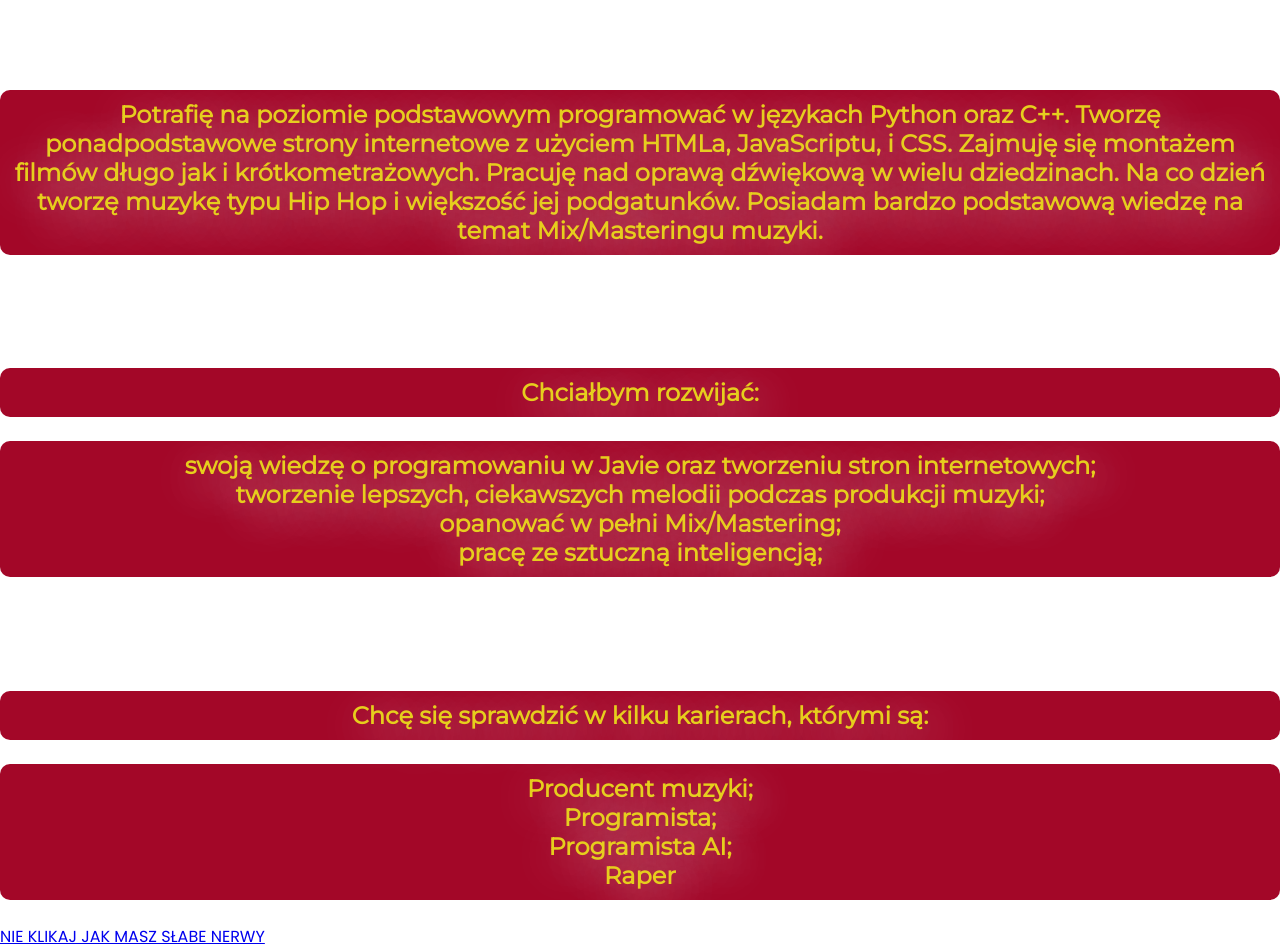
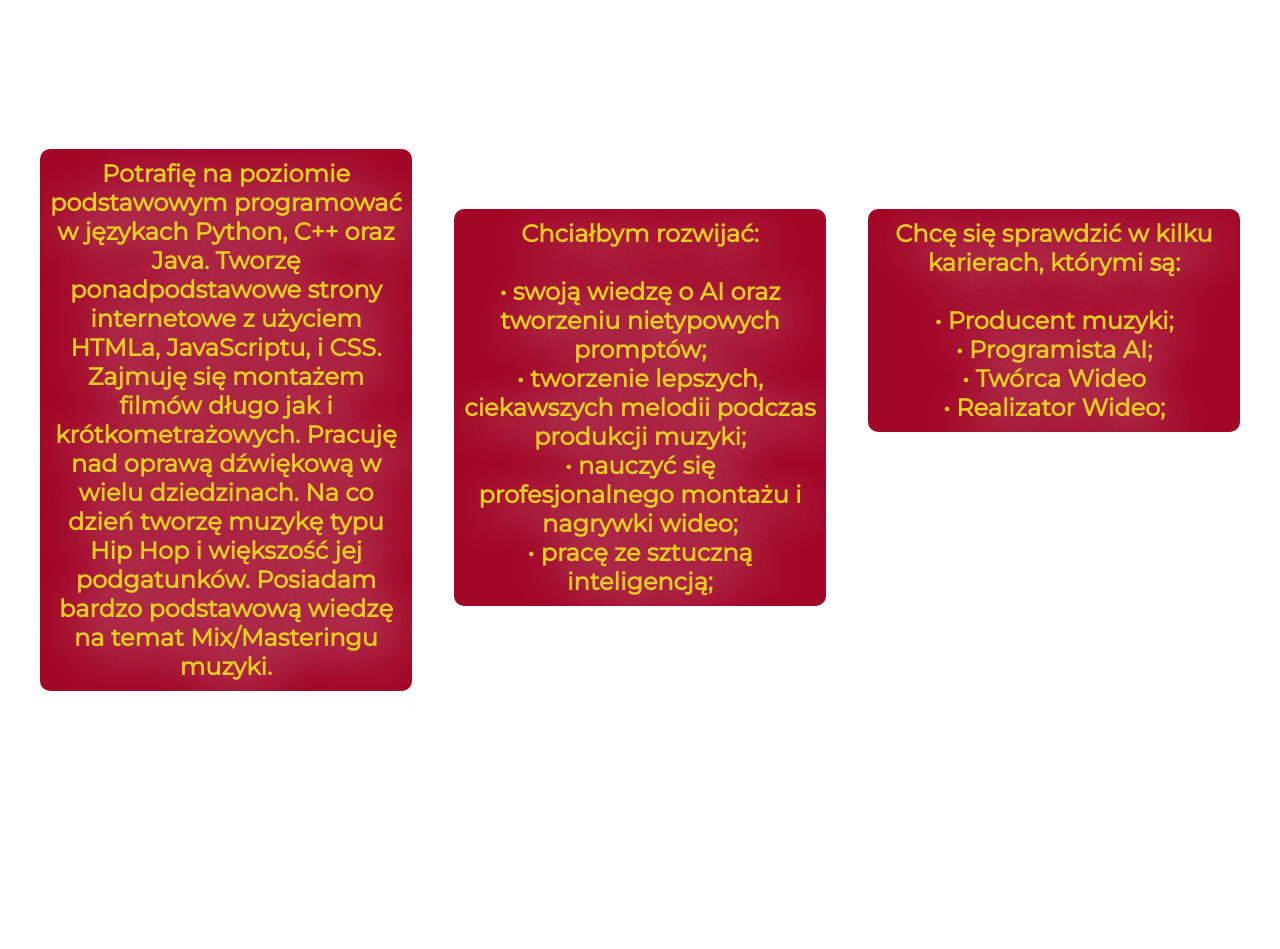
Before and after one commit to MatlukE/MatlukE.github.io, a plain HTML site: page index.html in a window 1280 px wide. Shown: the part 218-1167 px from the top of the page. After the commit the page ends 1022 px from the top, so only its background shows below. Drawn offline with Linux system fonts and the light colour scheme.

Commit message:
Update index.html

```diff
--- a/index.html
+++ b/index.html
@@ -1,15 +1,10 @@
 <!DOCTYPE html>
-
 <html lang="Pl">
     <head>
         <meta charset="UTF-8">
-
         <meta name="viewport" content="width=device-width, initial-scale=1.0">
-
         <title>MOJE CV</title>
-
         <link rel="stylesheet" type="text/css" href="ss.css"/>
-
         <style>
             @import url('https://fonts.googleapis.com/css2?family=Poppins&display=swap');
             @import url('https://fonts.googleapis.com/css2?family=Montserrat&family=Poppins&display=swap');
@@ -17,32 +12,32 @@
     </head>
     <body style="background-image: url('AESTHETIC.png');">
         <h1 class="title">MOJE CV</h1>
-        <h1>1. Co potrafię?</h1>
-        <p>
-            Potrafię na poziomie podstawowym programować w językach Python oraz C++. Tworzę ponadpodstawowe strony internetowe z użyciem HTMLa, JavaScriptu, i CSS.
-            Zajmuję się montażem filmów długo jak i krótkometrażowych. Pracuję nad oprawą dźwiękową w wielu dziedzinach. Na co dzień tworzę muzykę typu Hip Hop i większość
-            jej podgatunków. Posiadam bardzo podstawową wiedzę na temat Mix/Masteringu muzyki.
-        </p>
-
-        <h1>2. Czego chcę się nauczyć?</h1>
-        <p>Chciałbym rozwijać:</p>
-        <p class="list">
-            swoją wiedzę o programowaniu w Javie oraz tworzeniu stron internetowych;<br>
-            tworzenie lepszych, ciekawszych melodii podczas produkcji muzyki;<br>
-            opanować w pełni Mix/Mastering;<br>
-            pracę ze sztuczną inteligencją;<br>
-        </p>
-        <h1>
-            3. Kim Chcę być w przyszłości?
-        </h1>
-        <p>Chcę się sprawdzić w kilku karierach, którymi są:</p>
-        <p class="list">
-            Producent muzyki;<br>
-            Programista;<br>
-            Programista AI;<br>
-            Raper<br>
-        </p>
-        <a href="https://thisisnotajumpscare.com/">NIE KLIKAJ JAK MASZ SŁABE NERWY</a>
-
+        <div class="content">
+            <aside class="left">
+                <h1>1. Co potrafię?</h1>
+                <p>Potrafię na poziomie podstawowym programować w językach Python, C++ oraz Java. Tworzę ponadpodstawowe strony internetowe z użyciem HTMLa, JavaScriptu, i CSS.
+                    Zajmuję się montażem filmów długo jak i krótkometrażowych. Pracuję nad oprawą dźwiękową w wielu dziedzinach. Na co dzień tworzę muzykę typu Hip Hop i większość
+                    jej podgatunków. Posiadam bardzo podstawową wiedzę na temat Mix/Masteringu muzyki.</p>
+            </aside>
+            <section>
+                <h1 class="pad">2. Czego chcę się nauczyć?</h1>
+                <p class="list">Chciałbym rozwijać:<br><br>
+                    • swoją wiedzę o AI oraz tworzeniu nietypowych promptów;<br>
+                    • tworzenie lepszych, ciekawszych melodii podczas produkcji muzyki;<br>
+                    • nauczyć się profesjonalnego montażu i nagrywki wideo;<br>
+                    • pracę ze sztuczną inteligencją;</p>
+            </section>
+            <aside class="right">
+                <h1 class="pad">3. Kim Chcę być w przyszłości?</h1>
+                <p class="list">Chcę się sprawdzić w kilku karierach, którymi są:<br><br>
+                    • Producent muzyki;<br>
+                    • Programista AI;<br>
+                    • Twórca Wideo<br>
+                    • Realizator Wideo;</p>
+            </aside>
+        </div>
+        <footer>
+            <a href="https://www.ofeminin.pl/lifestyle/wystroj-wnetrz/gadzety/ten-pionowy-odkurzacz-kosztuje-mniej-niz-500-zl-i-wazy-1-kg-jest-japonskiej-marki/7hqgnbp?utm_aureus=7igc8y4oks%2C63543360-64d3-4115-b380-d8baf6ed02dc">MS | MatlukE 2024</a>
+        </footer>
     </body>
 </html>
```
